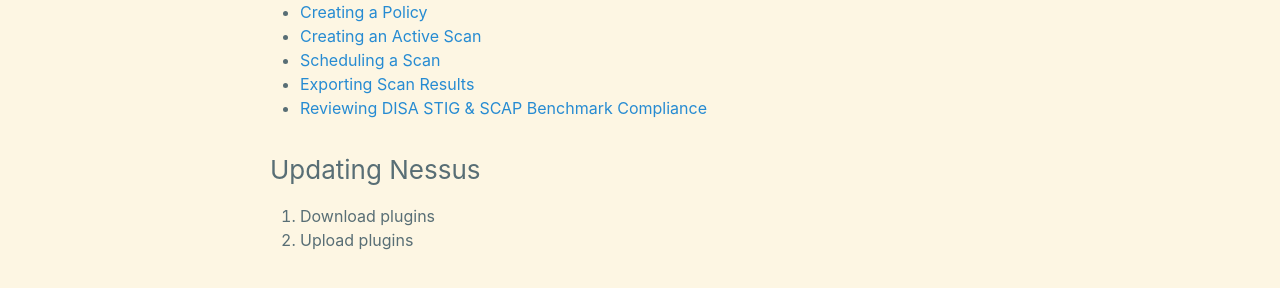
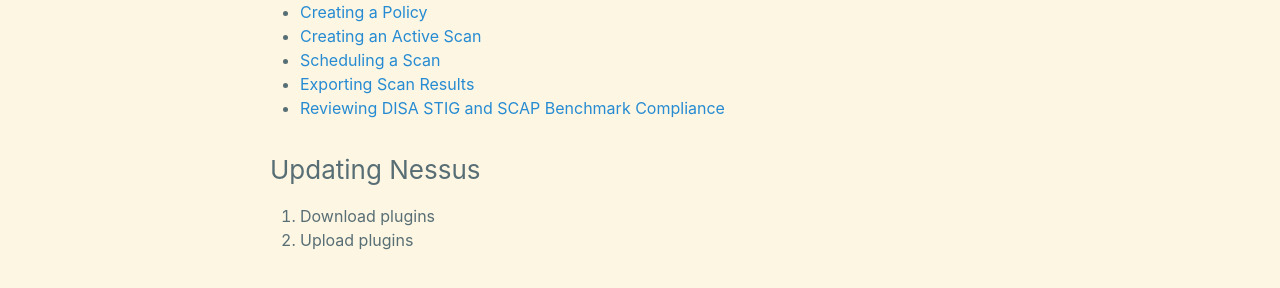
Before and after one commit to cyberphor/blog, a Jekyll site: the page built from _posts/guides/2020-10-01-nessus-usage-guide.md, in a window 1280 px wide and 900 px high. Shown: the part 332-620 px from the top of the window. Built offline with Jekyll 4.4.1, drawn with Linux system fonts in a browser that asks for light colours; some of the changed text lies outside the part shown.

Commit message:
Update 2020-10-01-nessus-usage-guide.md

```diff
--- a/_posts/guides/2020-10-01-nessus-usage-guide.md
+++ b/_posts/guides/2020-10-01-nessus-usage-guide.md
@@ -14,7 +14,7 @@ subcategory: guides
 * [Creating an Active Scan](#creating-an-active-scan)
 * [Scheduling a Scan](#scheduling-a-scan)
 * [Exporting Scan Results](#exporting-scan-results)
-* [Reviewing DISA STIG & SCAP Benchmark Compliance](#reviewing-disa-stig-scap-benchmark-compliance)
+* [Reviewing DISA STIG and SCAP Benchmark Compliance](#reviewing-disa-stig-and-scap-benchmark-compliance)
 
 ### Updating Nessus
 1. Download plugins
@@ -74,7 +74,7 @@ Policies represent what kind of scan you want to run. For example, you may want
 3. Click-on "Download SCAP XML"
 4. Extract the downloaded .xml file
 
-### Reviewing DISA STIG & SCAP Benchmark Compliance
+### Reviewing DISA STIG and SCAP Benchmark Compliance
 1. Download SCAP benchmarks and the DISA STIG Viewer
 2. Run a `SCAP and OVAL Auditing` scan
 3. Do the following using the DISG STIG Viewer:
```
